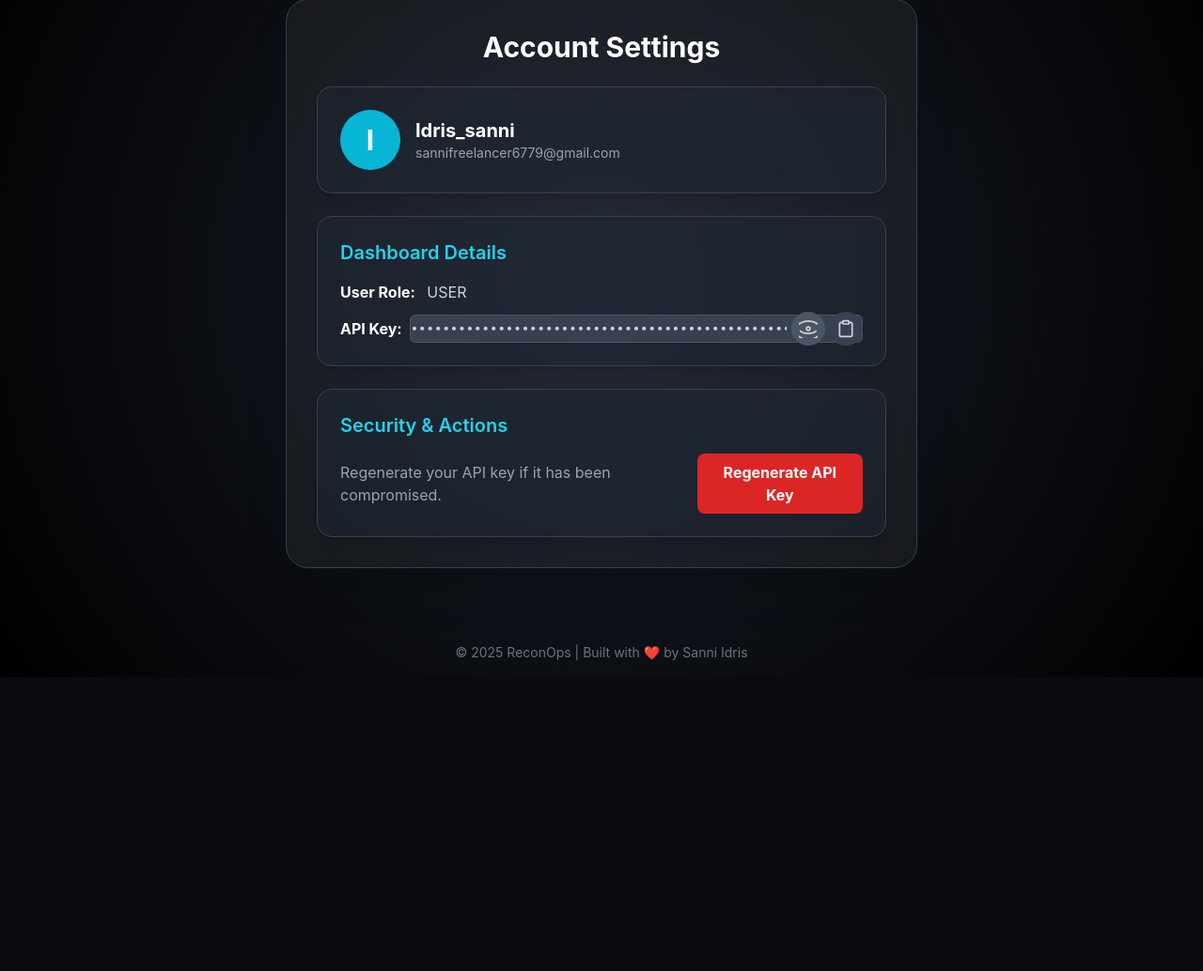
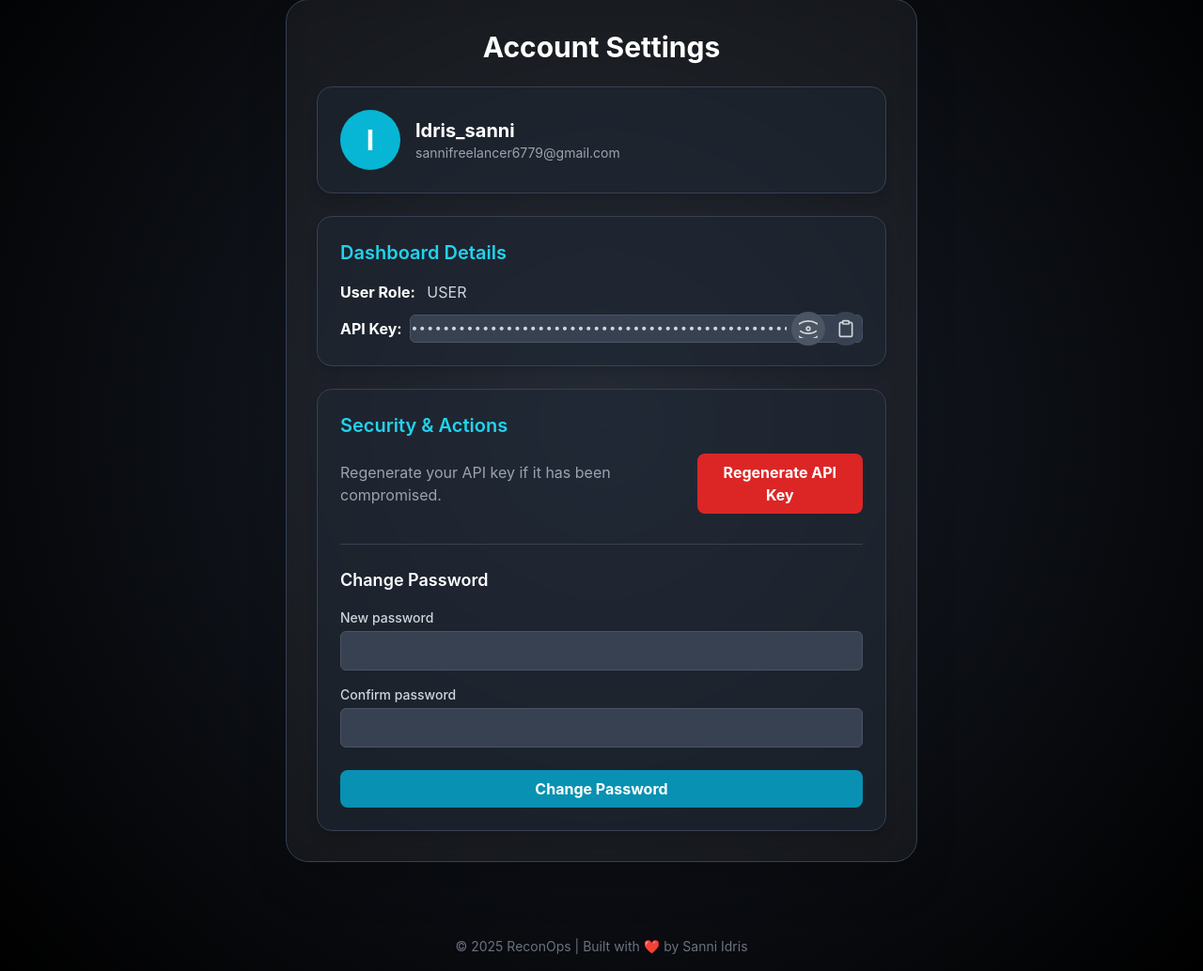
Before and after one commit to Specia-cipher/reconops-dashboard, a Flask app: template reconops_dashboard/templates/account.html in a window 1280 px wide. Shown: the part 129-1163 px from the top of the page at 94% size. Before the commit the page ends 850 px from the top, so only its background shows below. Run offline with Flask 3, Linux system fonts and the light colour scheme; the template is opened without the code that fills it: values that come from a table or form of the project are taken from there, others are empty; form fields are guessed from the names that the template uses; some libraries are stand-ins or nearby versions.

Commit message:
feat: Add user password change functionality > > Implemented a new secure password change feature for user accounts. This includes: > > - A new  in  with validation for password length and confirmation. > - A new POST route in  to securely handle password change requests. > - A new form section in  to allow users to input and submit their new password. > - Integration of Flask flash messages to provide clear user feedback on success or failure.

```diff
--- a/reconops_dashboard/templates/account.html
+++ b/reconops_dashboard/templates/account.html
@@ -70,13 +70,36 @@
             <!-- Security & Actions Section -->
             <div class="bg-gray-800 bg-opacity-50 p-6 rounded-2xl border border-gray-700 shadow-lg">
                 <h3 class="text-xl font-semibold text-cyan-400 mb-4">Security & Actions</h3>
-                <div class="flex justify-between items-center">
+                <div class="flex justify-between items-center mb-4">
                     <p class="text-gray-400">Regenerate your API key if it has been compromised.</p>
                     <form action="{{ url_for('settings.regenerate_api_key') }}" method="POST">
                         {{ regen_form.hidden_tag() }}
                         <button type="submit" class="bg-red-600 hover:bg-red-700 text-white font-bold py-2 px-4 rounded-lg transition-colors">
                             Regenerate API Key
                         </button>
+                    </form>
+                </div>
+
+                <!-- New Change Password Form -->
+                <div class="mt-8 pt-6 border-t border-gray-700">
+                    <h4 class="text-lg font-semibold text-white mb-4">Change Password</h4>
+                    <form action="{{ url_for('settings.change_password') }}" method="POST">
+                        {{ change_password_form.hidden_tag() }}
+                        <div class="space-y-4">
+                            <div>
+                                {{ change_password_form.new_password.label(class="block text-sm font-medium text-gray-300") }}
+                                {{ change_password_form.new_password(class="mt-1 block w-full px-3 py-2 bg-gray-700 border border-gray-600 rounded-md text-white placeholder-gray-400 focus:outline-none focus:ring-cyan-500 focus:border-cyan-500") }}
+                            </div>
+                            <div>
+                                {{ change_password_form.confirm_password.label(class="block text-sm font-medium text-gray-300") }}
+                                {{ change_password_form.confirm_password(class="mt-1 block w-full px-3 py-2 bg-gray-700 border border-gray-600 rounded-md text-white placeholder-gray-400 focus:outline-none focus:ring-cyan-500 focus:border-cyan-500") }}
+                            </div>
+                        </div>
+                        <div class="mt-6">
+                            <button type="submit" class="w-full bg-cyan-600 hover:bg-cyan-700 text-white font-bold py-2 px-4 rounded-lg transition-colors">
+                                Change Password
+                            </button>
+                        </div>
                     </form>
                 </div>
             </div>
@@ -90,6 +113,8 @@
         var copyText = document.getElementById(elementId);
         copyText.select();
         document.execCommand("copy");
+        // No alert, use a custom message box or toast notification for a better user experience
+        // For now, we will stick with alert
         alert("API Key copied to clipboard!");
     }
 
```
